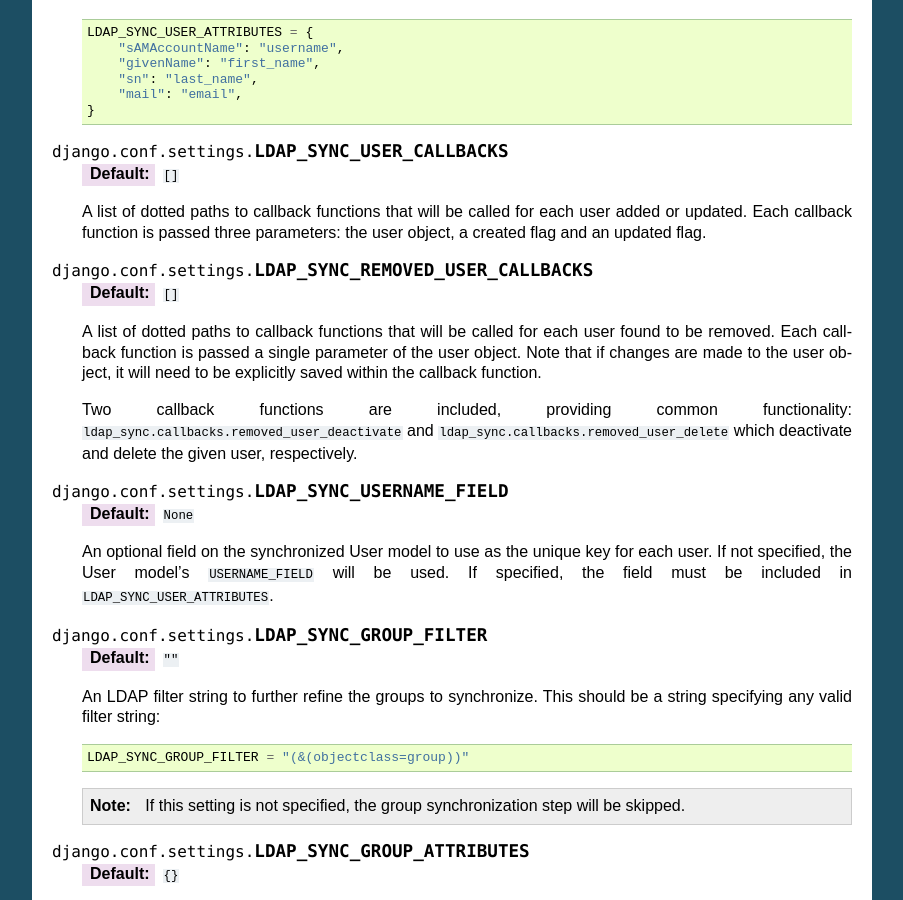
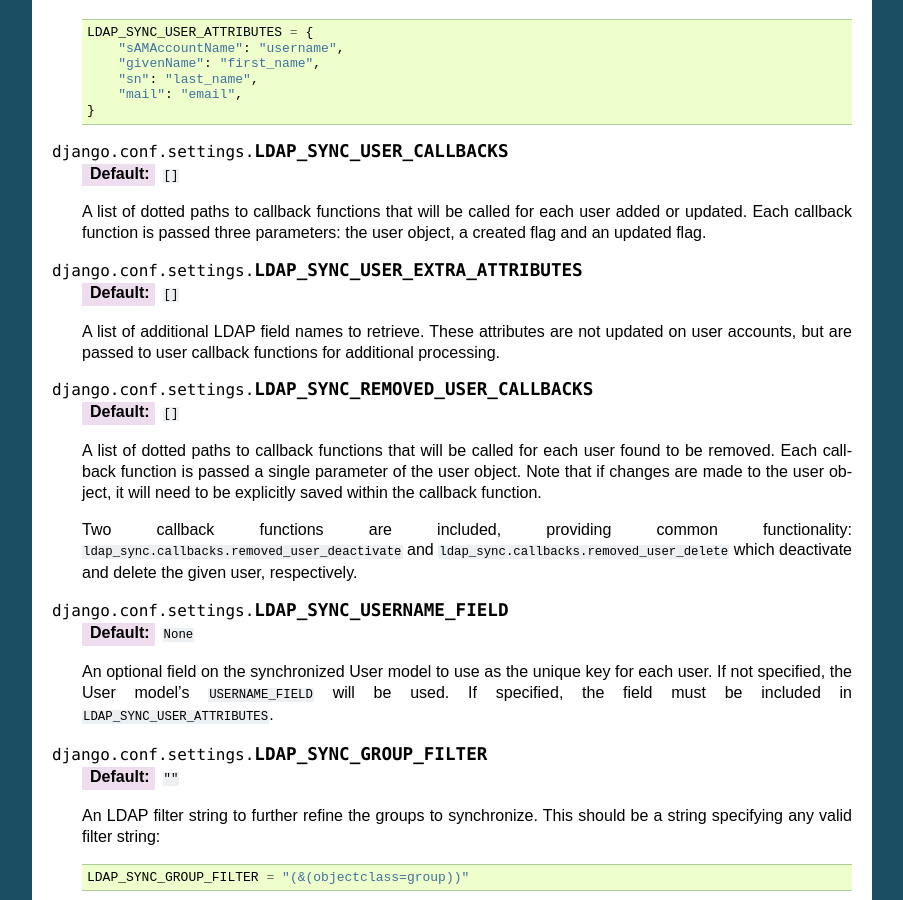
Before and after one commit to jbittel/django-ldap-sync, a Sphinx documentation site: the page built from docs/settings.rst, in a window 1280 px wide and 900 px high, scrolled down 1060 px. Shown: the whole window, without its empty margins (198-1101 px from the left). Built offline with Sphinx 7.4.7, drawn with Linux system fonts in a browser that asks for light colours; some of the changed text lies outside the part shown.

Commit message:
Document new setting LDAP_SYNC_USER_EXTRA_ATTRIBUTES

```diff
--- a/docs/settings.rst
+++ b/docs/settings.rst
@@ -81,6 +81,14 @@ Settings
    added or updated. Each callback function is passed three parameters: the user
    object, a created flag and an updated flag.
 
+.. attribute:: LDAP_SYNC_USER_EXTRA_ATTRIBUTES
+
+   :default: ``[]``
+
+   A list of additional LDAP field names to retrieve. These attributes are not
+   updated on user accounts, but are passed to user callback functions for
+   additional processing.
+
 .. attribute:: LDAP_SYNC_REMOVED_USER_CALLBACKS
 
    :default: ``[]``
```
